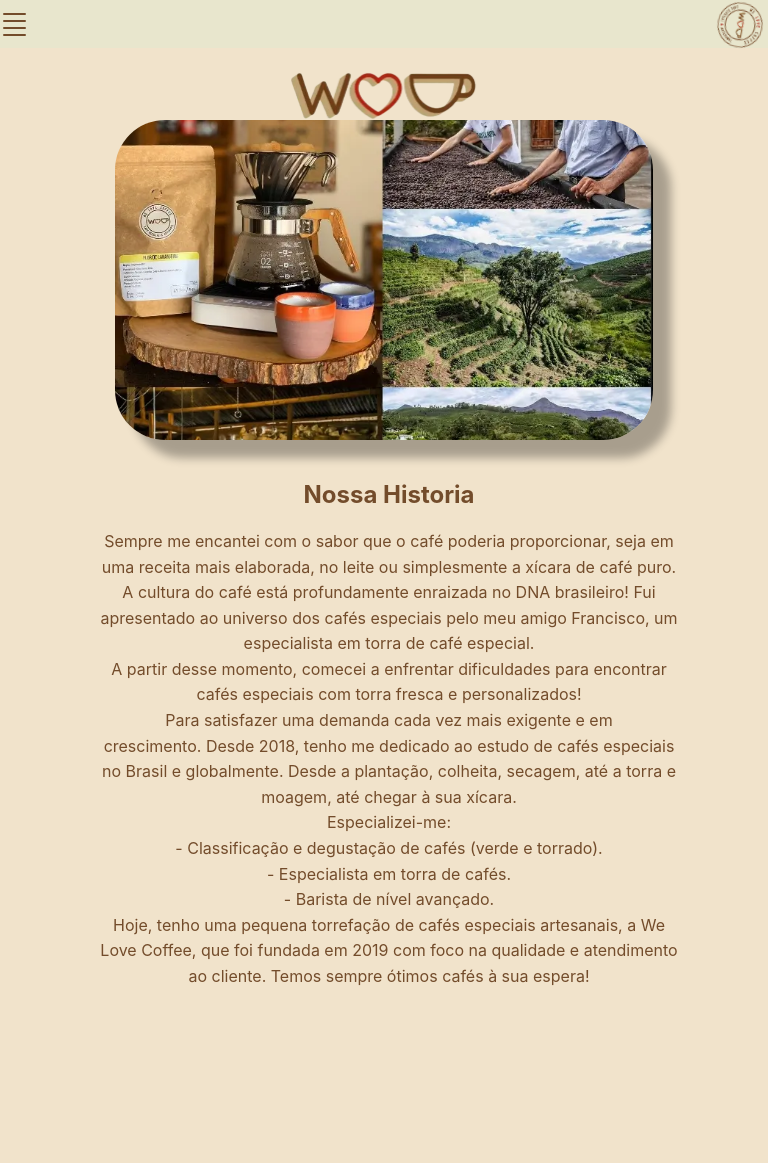
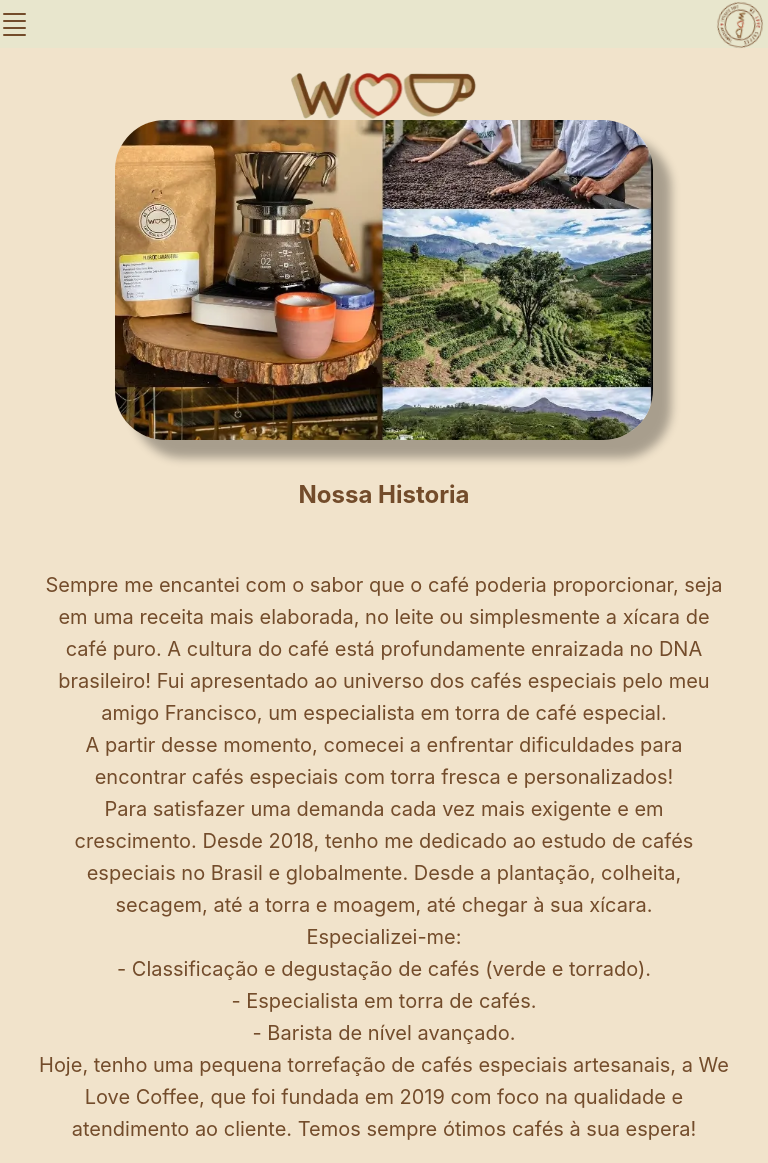
Before and after one commit to fpfrances/coffee_website, a React (Create React App) app: page /coffee_website/about in a window 768 px wide. Before the commit the page ends 990 px from the top, so only its background shows below. Built offline with nearby package versions, Linux system fonts and the light colour scheme.

Commit message:
Fixed text centering

```diff
--- a/src/App.css
+++ b/src/App.css
@@ -333,31 +333,38 @@
   }
 
   .message-container {
-    width: 100%; /* Ensure the message container is full width */
+    display: flex;
+    flex-direction: column;
+    align-items: center;
     text-align: center;
+    width: 90%;
+    max-width: 600px;
+    margin: 0 auto;
+    padding: 20px;
   }
 
   .message-container h2 {
     font-size: 20px; /* Adjust the title size for smaller screens */
     margin-bottom: 10px; /* Adjust margin for mobile */
-    margin-left: 160px;
+    margin: 0 0 10px 0;
     word-wrap: break-word; /* Prevent words from breaking out of the container */
     color: #734C2B; /* Add color back for visibility */
+    text-align: center;
   }
 
   .message-container p {
     font-size: 13px; /* Adjust text size for mobile */
     line-height: 1.6; /* Improve readability */
-    margin-left: 25%; /* Center the element horizontally by using 5% left margin */
+    margin: 0;
+    width: 100%;
     word-wrap: break-word; /* Ensure text stays within bounds */
     overflow-wrap: break-word; /* Ensure long words don't overflow */
     color: #734C2B; /* Add color back for visibility */
     text-align: center;
-    width: 90%; /* Use 90% of the width */
   }
 
   footer {
-    visibility: collapse;
+    display: none;
   }
 
   .phone-link, .instagram-link, .email-link, .whatsapp-link {
@@ -438,21 +445,27 @@
   }
 
   .message-container {
-    width: 90%; /* Ensure the message container is full width */
+    display: flex;
+    flex-direction: column;
+    align-items: center;
+    text-align: center;
+    width: 90%;
+    max-width: 600px; /* Optional: limits width on large screens */
+    margin: 0 auto; /* This centers the container horizontally */
+    padding: 20px;
   }
 
   .message-container h2 {
     font-size: 20px; /* Adjust the title size for smaller screens */
     margin-bottom: 10px; /* Adjust margin for mobile */
-    margin-left: 160px;
     word-wrap: break-word; /* Prevent words from breaking out of the container */
     color: #734C2B; /* Add color back for visibility */
+    text-align: center;
   }
 
   .message-container p {
     font-size: 15px; /* Adjust text size for mobile */
     line-height: 1.6; /* Improve readability */
-    margin-left: 20%;
     word-wrap: break-word; /* Ensure text stays within bounds */
     overflow-wrap: break-word; /* Ensure long words don't overflow */
     color: #734C2B; /* Add color back for visibility */
@@ -461,7 +474,7 @@
   }
 
   footer {
-    visibility: collapse;
+    display: none;
   }
 
   .phone-link, .instagram-link, .email-link, .whatsapp-link {
@@ -543,26 +556,32 @@
   }
 
   .message-container {
-    flex: 0;
-    width: 100%; /* Ensure the message container is full width */
-    padding: 0 10px; /* Padding on left and right to avoid overflow */
-    box-sizing: border-box; /* Include padding in width */
-    overflow: visible; /* Ensure no overflow issues */
+    display: flex;
+    flex-direction: column;
+    align-items: center;
+    text-align: center;
+    width: 90%;
+    max-width: 1000px; /* Optional: limits width on large screens */
+    border-radius: 10px;
+    margin: 0 auto;
   }
 
   .message-container h2 {
     font-size: 24px; /* Adjust the title size for smaller screens */
-    margin-bottom: 20px; /* Adjust margin for mobile */
-    margin-left: 160px;
+    margin-left: 0; /* Remove left margin */
+    margin-right: 0;
+    text-align: center;
     word-wrap: break-word; /* Prevent words from breaking out of the container */
     color: #734C2B; /* Add color back for visibility */
+    width: 100%; /* Ensures text takes full width of container */
   }
 
   .message-container p {
-    font-size: 16px; /* Adjust text size for mobile */
+    font-size: 20px; /* Adjust text size for mobile */
     line-height: 1.6; /* Improve readability */
-    margin-left: 160px;
-    margin-bottom: auto; /* Adjust margin for mobile */
+    margin-left: 0; /* Remove left margin */
+    margin-right: 0;
+    width: 100%; /* Ensures text takes full width of container */
     text-align: center; /* Align text to the left */
     word-wrap: break-word; /* Ensure text stays within bounds */
     overflow-wrap: break-word; /* Ensure long words don't overflow */
@@ -570,7 +589,7 @@
   }
 
   footer {
-    visibility: collapse;
+    display: none;
   }
 
   .phone-link, .instagram-link, .email-link {
```
